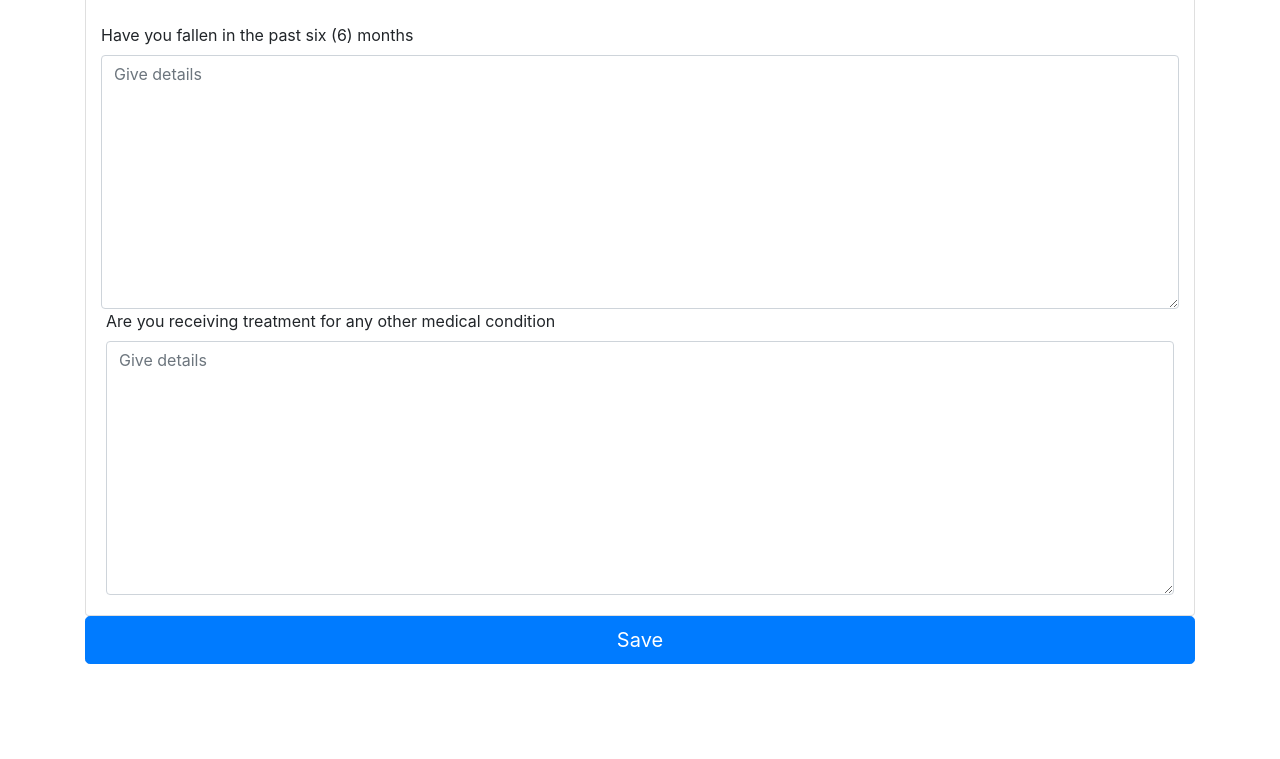
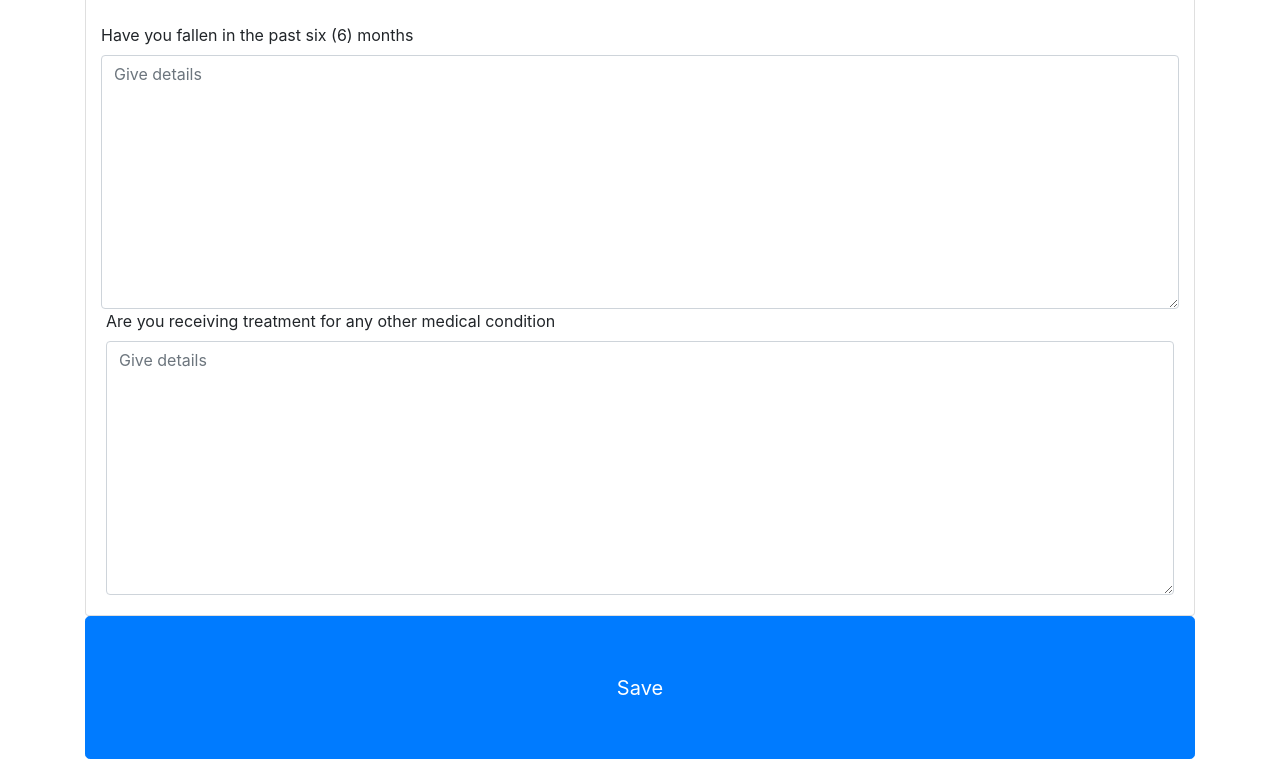
Before and after one commit to nb341/systemaid, a plain HTML site: page index.html in a window 1280 px wide. Shown: the part 3181-3940 px from the top of the page. Before the commit the page ends 3845 px from the top, so only its background shows below. Drawn offline with nearby package versions, Linux system fonts and the light colour scheme.

Commit message:
Update index.html

```diff
--- a/index.html
+++ b/index.html
@@ -612,7 +612,7 @@
 
                         <div class="col text-center">
 
-                            <input type="submit" style="text-align: center;" value="Save" class="btn btn-primary btn-lg btn-block">
+                            <input type="submit" style="text-align: center; padding: 5% 7%;" value="Save" class="btn btn-primary btn-lg btn-block">
 
                         </div>
 
```
